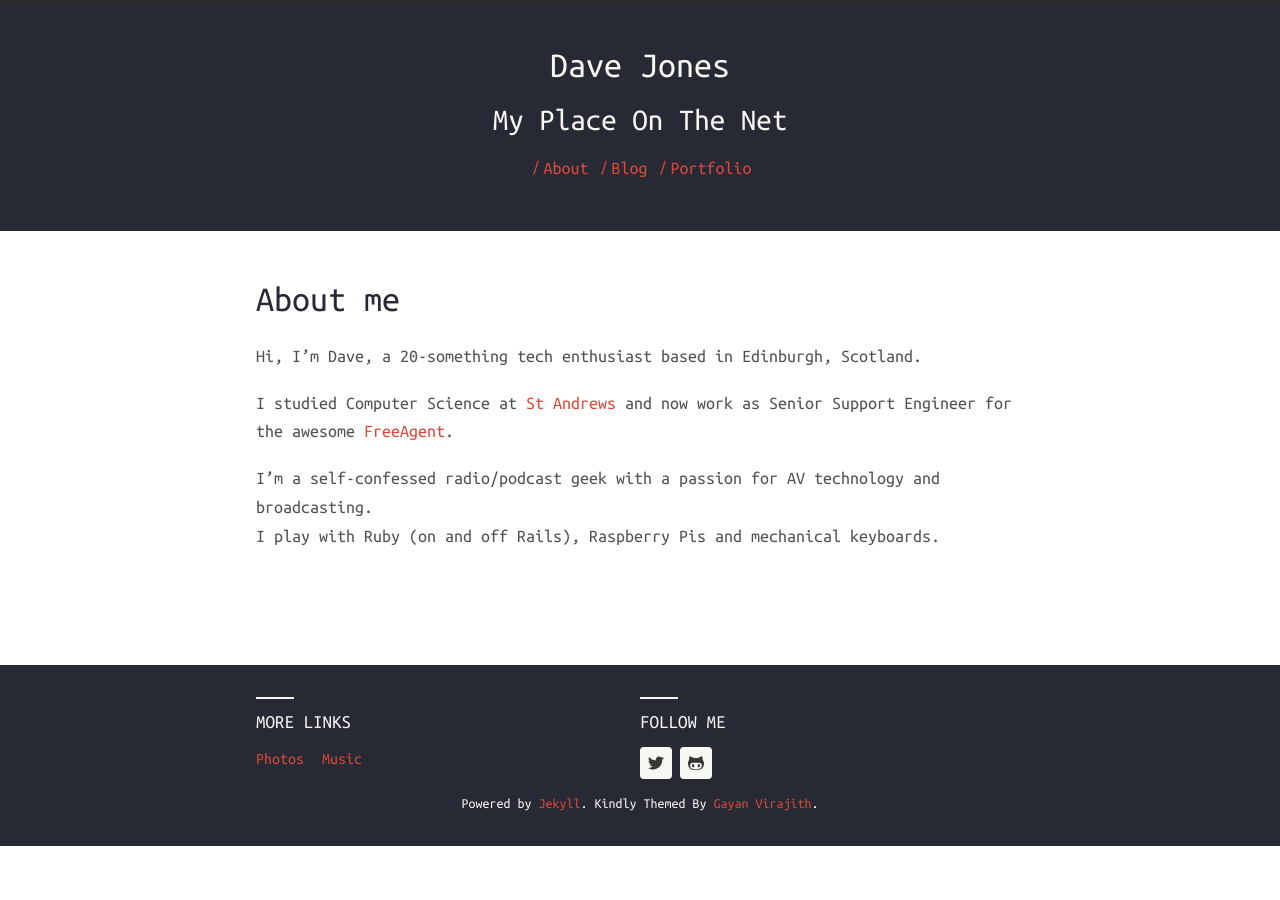
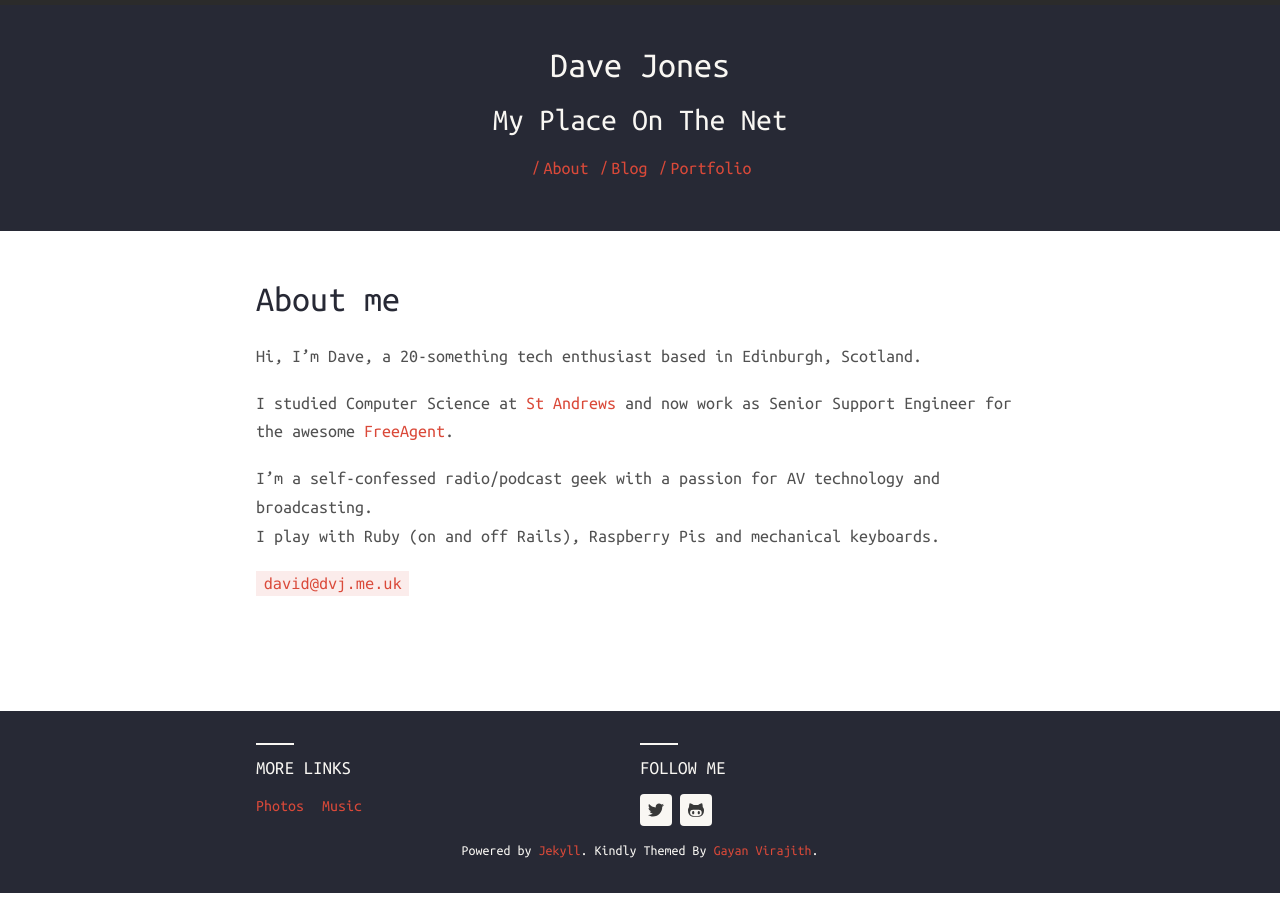
Before and after one commit to gayanvirajith/harmony, a Jekyll site: the page built from index.md, in a window 1280 px wide. Built offline with Jekyll 4.4.1, drawn with Linux system fonts in a browser that asks for light colours; nearby versions of some CDN libraries.

Commit message:
Adding email address to homepage

```diff
--- a/index.md
+++ b/index.md
@@ -9,3 +9,5 @@ I studied Computer Science at [St Andrews](http://www.cs.st-andrews.ac.uk){:targ
 
 I'm a self-confessed radio/podcast geek with a passion for AV technology and broadcasting.
 I play with Ruby (on and off Rails), Raspberry Pis and mechanical keyboards.
+
+`david@dvj.me.uk`
```
